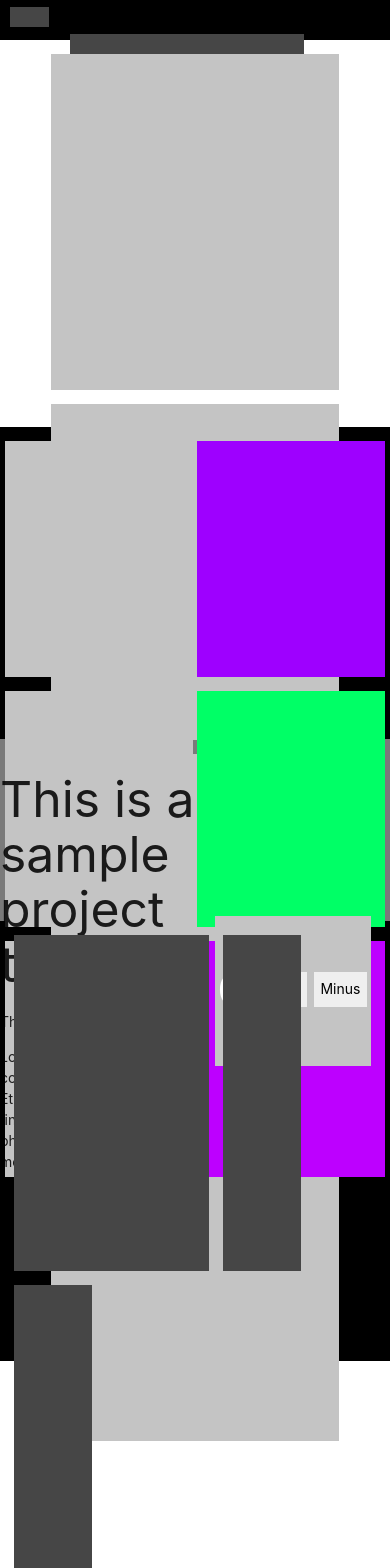
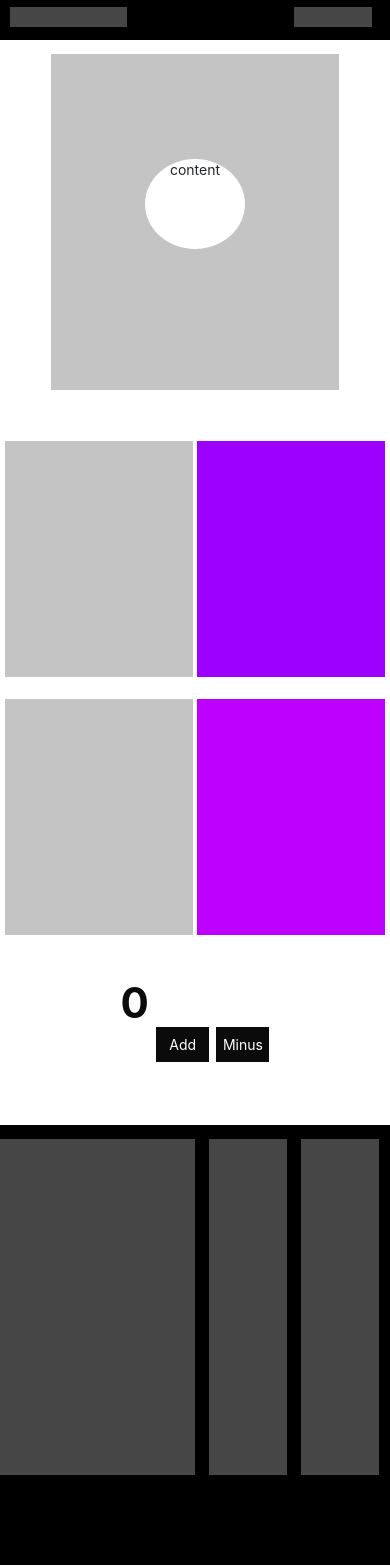
Before and after one commit to unbeatable-abayomi/swipeTask, a React (Create React App) app: page / in a window 390 px wide. Shown: the top 1568 px of the page. Built offline with nearby package versions, Linux system fonts and the light colour scheme.

Commit message:
improvedCss

```diff
--- a/public/index.html
+++ b/public/index.html
@@ -5,6 +5,12 @@
     <link rel="shortcut icon" href="%PUBLIC_URL%/favicon.ico" />
     <meta name="viewport" content="width=device-width, initial-scale=1" />
     <link rel="stylesheet" href="https://cdnjs.cloudflare.com/ajax/libs/materialize/1.0.0/css/materialize.min.css">
+    <link
+    rel="stylesheet"
+    href="https://maxcdn.bootstrapcdn.com/bootstrap/4.4.1/css/bootstrap.min.css"
+    integrity="sha384-Vkoo8x4CGsO3+Hhxv8T/Q5PaXtkKtu6ug5TOeNV6gBiFeWPGFN9MuhOf23Q9Ifjh"
+    crossorigin="anonymous"
+  />
     <!-- <link rel="stylesheet" type="text/css" href="./css/bootstrap.min.css" /> -->
 
     <meta name="theme-color" content="#000000" />
--- a/src/App.css
+++ b/src/App.css
@@ -43,6 +43,16 @@ width: 287.61px;
 height: 336.17px;
 background-color: #C4C4C4;
 margin-top: 1rem;
+}
+.inside_content_cricle_one{
+  display: none;
+}
+.inside_content_cricle{
+  margin-top: 8rem;
+  height: 90px;
+  width: 100px;
+  background-color: #ffffff;
+  border-radius: 80%;
 }
 
 /* Second div row styles */
@@ -123,7 +133,7 @@ button{
   height: 336.17px;
   background-color: #464646;
   margin-top: 1rem;
-  margin-left: 1rem;
+
 }
 .div_two_footer{
   width: 20%;
@@ -139,3 +149,62 @@ button{
   margin-top: 1rem;
   margin-left: 1rem;
 }
+
+@media (max-width: 425px) {
+  .inside_content_cricle_one{
+    display: block;
+    height: 90px;
+  width: 100px;
+  background-color: #ffffff;
+  border-radius: 80%;
+  margin-top: 7.5rem;
+  }
+
+.div_two_first,.div_three_first,.div_four_first,.div_five,.div_six{
+display: none;
+}
+
+.first_div{
+  height: 20px;
+  width: 30%;
+}
+.second_div{
+  height: 20px;
+  width: 50%;
+}
+.third_div{
+  height: 20px;
+  width: 20%;
+  /* margin-top: -1.8rem; */
+  /* margin-right: 1rem; */
+  margin-left: -2rem;
+}
+.div_three{
+  background: #C4C4C4;
+}
+.div_four{
+  background: #BD00FF;
+}
+
+.second_div_row{
+  height: 516px;
+  background-color: #ffffff;
+}
+.first_div_redux{
+  display: none;
+}
+.redux_div{
+  background-color: #ffffff;
+}
+.div_inside_second_div_redux{
+  background-color: #ffffff;
+}
+.counter_number{
+  color: rgb(12, 11, 11);
+}
+button{
+  display: block;
+  background-color:  rgb(12, 11, 11);
+  color: #ffffff;
+}
+}
--- a/src/component/FirstDivRow.jsx
+++ b/src/component/FirstDivRow.jsx
@@ -4,8 +4,14 @@ function FirstDivRow() {
 	return (
 		<div>
 			<div className="firstdivrow">
-				<div className="div_one_first" />
-				<div className="div_two_first" />
+                <div className="div_one_first" >
+                <center>
+                <div className='inside_content_cricle_one'> content</div>
+                </center>
+                </div>
+                <div className="div_two_first" ><center>
+                <div className='inside_content_cricle'> content</div>
+                </center>  </div>
 				<div className="div_three_first" />
 				<div className="div_four_first" />
 
```
